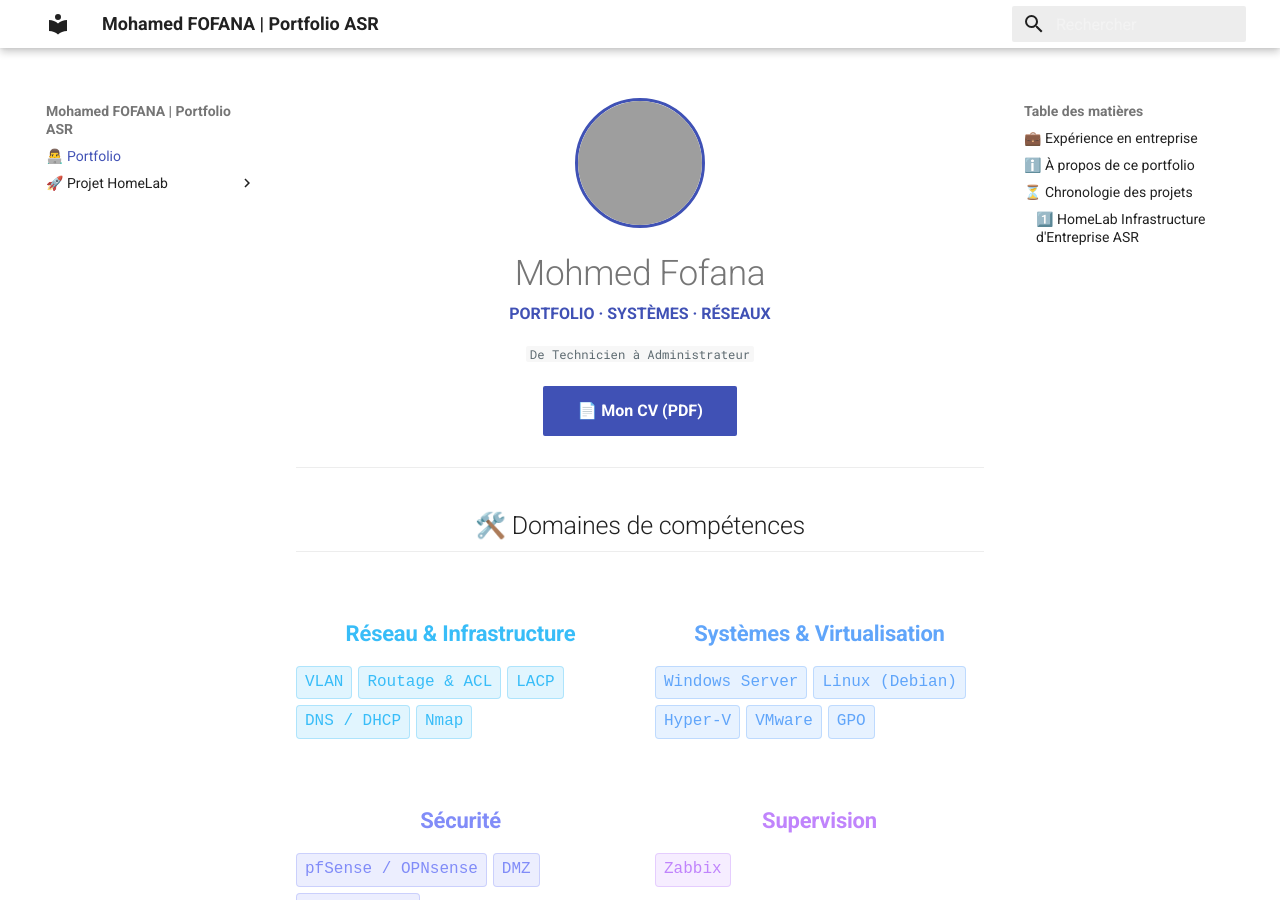
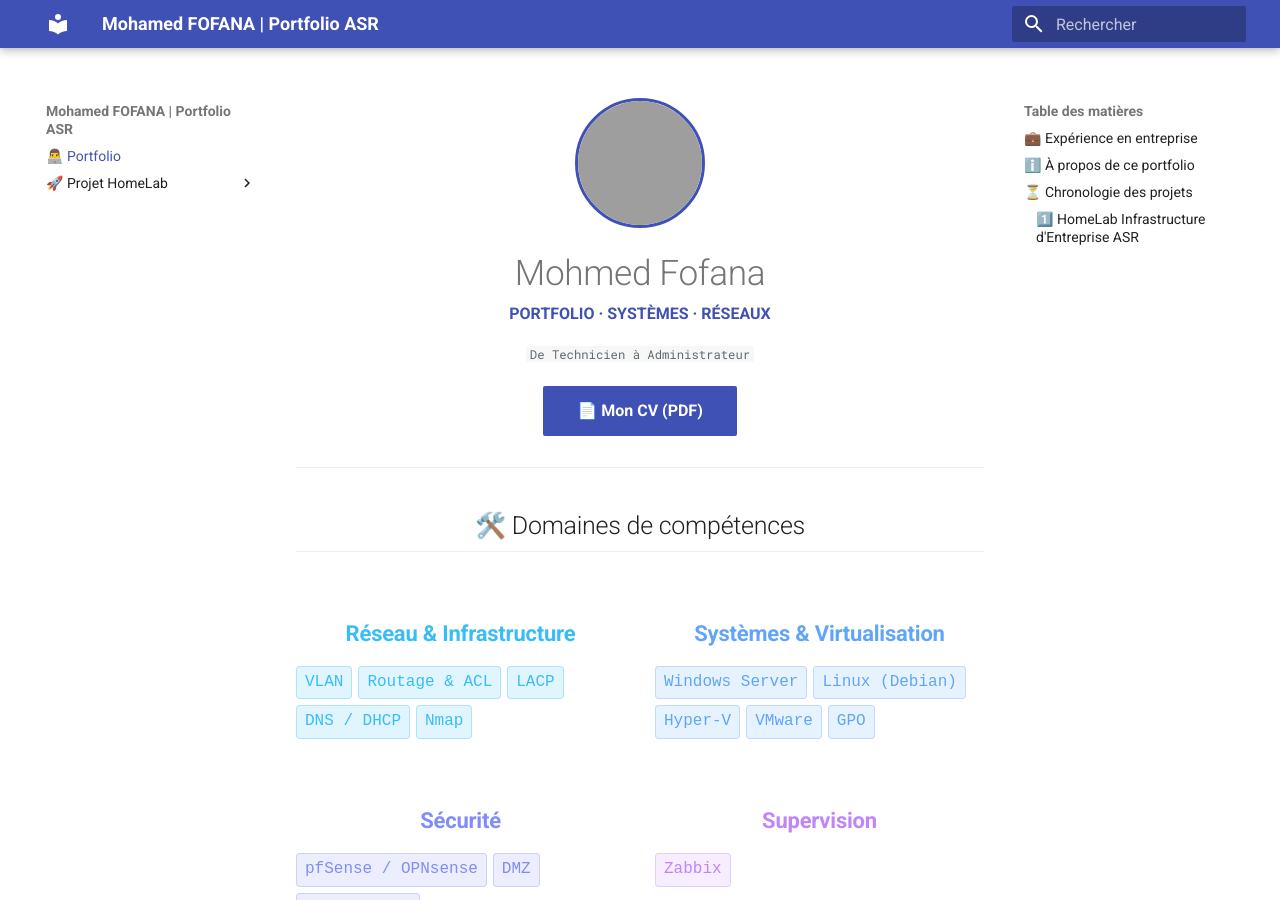
Before and after one commit to mohamedfofana/HomeLab, an MkDocs documentation site: the page built from docs/index.md, in a window 1280 px wide and 900 px high. Built offline with MkDocs 1.6.1 and Material for MkDocs 9.7.7, drawn with Linux system fonts in a browser that asks for light colours; grey boxes are pictures that could not be loaded.

Commit message:
Update mkdocs.yml

```diff
--- a/mkdocs.yml
+++ b/mkdocs.yml
@@ -13,7 +13,7 @@ theme:
       accent: blue
     - media: "(prefers-color-scheme: light)"
       scheme: default
-      primary: white
+      primary: indigo
       accent: blue
   features:
     - navigation.top
```
